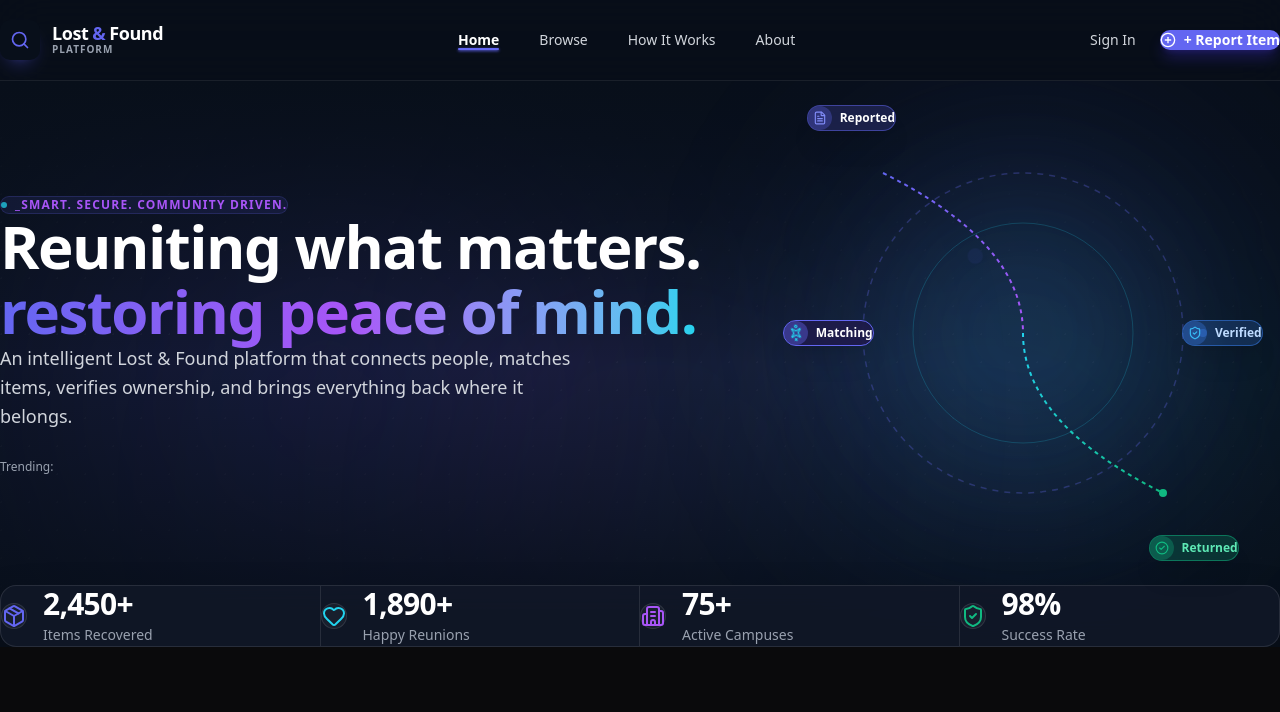
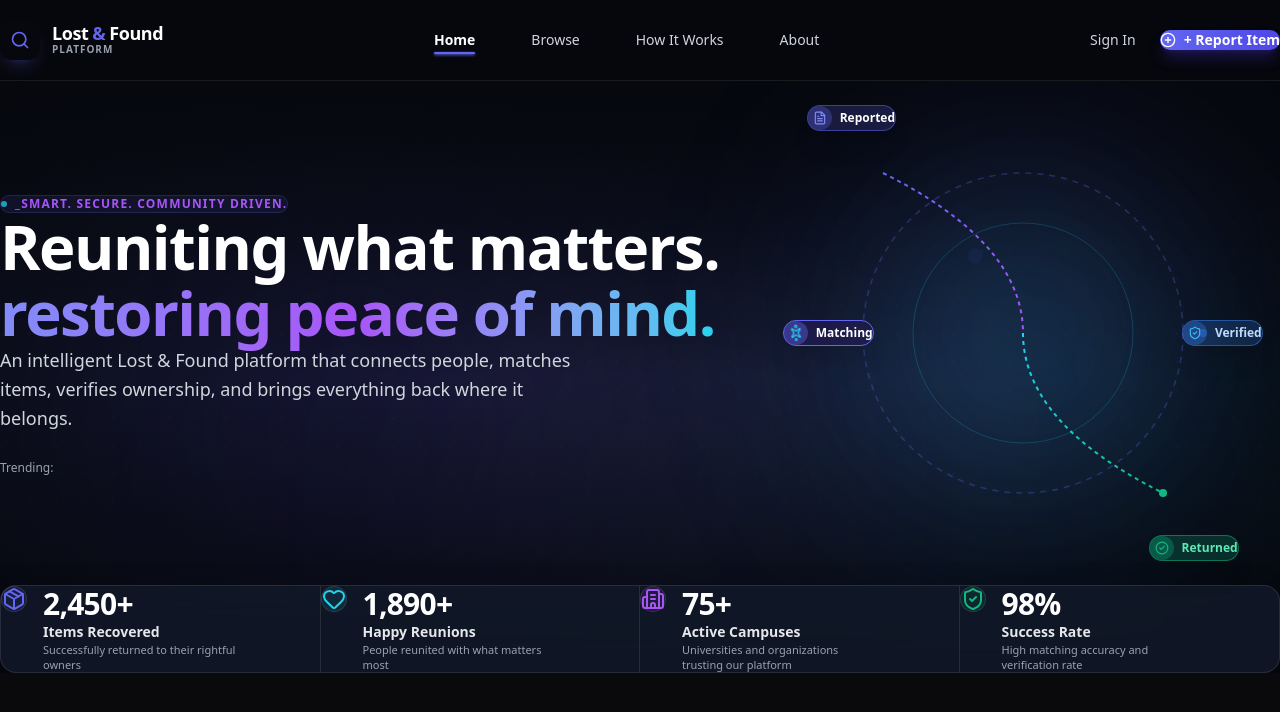
Before and after one commit to colosus-0s/LostAndFound, a React (Vite) app: page / in a window 1280 px wide. Shown: the top 712 px of the page. Built offline with nearby package versions, Linux system fonts and the light colour scheme.

Commit message:
feat: rebuild homepage hero for large desktop viewports matching exact reference specification

```diff
--- a/src/components/hero/HeroSection.tsx
+++ b/src/components/hero/HeroSection.tsx
@@ -6,11 +6,11 @@ import { StatsStrip } from './StatsStrip';
 
 export const HeroSection: React.FC = () => {
   return (
-    <section className="relative pt-10 pb-16 md:pt-16 md:pb-24 bg-[#080F1A] overflow-hidden">
+    <section className="relative pt-10 pb-16 md:pt-16 md:pb-24 bg-[#06080E] overflow-hidden">
       {/* Deep Atmospheric Background Glows matching reference specification */}
-      <div className="absolute top-0 left-0 w-[650px] h-[650px] bg-[#6366F1]/18 blur-[160px] pointer-events-none rounded-full" />
-      <div className="absolute top-1/4 right-0 w-[600px] h-[600px] bg-[#22D3EE]/12 blur-[160px] pointer-events-none rounded-full" />
-      <div className="absolute top-1/3 left-1/3 w-[450px] h-[450px] bg-[#A855F7]/12 blur-[150px] pointer-events-none rounded-full" />
+      <div className="absolute top-0 left-0 w-[700px] h-[700px] bg-[#6366F1]/18 blur-[170px] pointer-events-none rounded-full" />
+      <div className="absolute top-1/4 right-0 w-[650px] h-[650px] bg-[#22D3EE]/12 blur-[160px] pointer-events-none rounded-full" />
+      <div className="absolute top-1/3 left-1/3 w-[500px] h-[500px] bg-[#A855F7]/12 blur-[150px] pointer-events-none rounded-full" />
 
       {/* Star / Particle Grid Background */}
       <div
@@ -22,23 +22,23 @@ export const HeroSection: React.FC = () => {
       />
 
       {/* Soft Vignette Overlay */}
-      <div className="absolute inset-0 bg-gradient-to-b from-[#080F1A] via-transparent to-[#080F1A] pointer-events-none" />
+      <div className="absolute inset-0 bg-gradient-to-b from-[#06080E] via-transparent to-[#06080E] pointer-events-none" />
 
-      {/* Main Centered Content Container */}
-      <div className="max-w-[1400px] mx-auto px-6 sm:px-8 lg:px-12 relative z-10 space-y-12">
+      {/* Main Centered Content Container for Large Monitors */}
+      <div className="max-w-[1536px] mx-auto px-6 sm:px-8 lg:px-12 relative z-10 space-y-12">
         <div className="grid grid-cols-1 lg:grid-cols-12 gap-12 lg:gap-8 items-center">
           {/* Left Column Content (~50% width) */}
           <div className="lg:col-span-7 space-y-7 hero-text-container text-left">
             {/* Eyebrow Label */}
-            <div className="hero-eyebrow inline-flex items-center gap-2 px-3.5 py-1.5 rounded-full bg-[#6366F1]/10 border border-[#6366F1]/20 text-[#A855F7] text-xs font-bold tracking-widest uppercase">
+            <div className="hero-eyebrow inline-flex items-center gap-2 px-4 py-1.5 rounded-full bg-[#6366F1]/10 border border-[#6366F1]/20 text-[#A855F7] text-xs font-bold tracking-widest uppercase">
               <span className="w-1.5 h-1.5 rounded-full bg-[#22D3EE] animate-pulse" />
               <span>_SMART. SECURE. COMMUNITY DRIVEN.</span>
             </div>
 
             {/* Main Headline */}
-            <h1 className="hero-headline text-4xl sm:text-5xl lg:text-[3.75rem] font-extrabold text-white tracking-tight leading-[1.08]">
+            <h1 className="hero-headline text-4xl sm:text-5xl lg:text-[3.85rem] font-extrabold text-white tracking-tight leading-[1.08]">
               Reuniting what matters. <br />
-              <span className="bg-clip-text text-transparent bg-gradient-to-r from-[#6366F1] via-[#A855F7] to-[#22D3EE]">
+              <span className="bg-clip-text text-transparent bg-gradient-to-r from-[#818CF8] via-[#A855F7] to-[#22D3EE]">
                 restoring peace of mind.
               </span>
             </h1>
@@ -61,7 +61,7 @@ export const HeroSection: React.FC = () => {
           </div>
         </div>
 
-        {/* Statistics Strip Component */}
+        {/* Statistics Strip */}
         <StatsStrip />
       </div>
     </section>
--- a/src/components/hero/StatsStrip.tsx
+++ b/src/components/hero/StatsStrip.tsx
@@ -6,52 +6,63 @@ export const StatsStrip: React.FC = () => {
     {
       value: '2,450+',
       label: 'Items Recovered',
+      subtext: 'Successfully returned to their rightful owners',
       icon: Package,
       color: 'text-[#6366F1]',
+      bgColor: 'bg-[#6366F1]/10',
     },
     {
       value: '1,890+',
       label: 'Happy Reunions',
+      subtext: 'People reunited with what matters most',
       icon: Heart,
       color: 'text-[#22D3EE]',
+      bgColor: 'bg-[#22D3EE]/10',
     },
     {
       value: '75+',
       label: 'Active Campuses',
+      subtext: 'Universities and organizations trusting our platform',
       icon: Building2,
       color: 'text-[#A855F7]',
+      bgColor: 'bg-[#A855F7]/10',
     },
     {
       value: '98%',
       label: 'Success Rate',
+      subtext: 'High matching accuracy and verification rate',
       icon: ShieldCheck,
       color: 'text-[#10B981]',
+      bgColor: 'bg-[#10B981]/10',
     },
   ];
 
   return (
-    <div className="stats-strip-container w-full pt-6">
+    <div className="stats-strip-container w-full pt-8">
       <div className="bg-[#111827]/90 backdrop-blur-xl border border-white/10 rounded-2xl p-6 sm:p-8 shadow-2xl shadow-black/50">
-        <div className="grid grid-cols-2 md:grid-cols-4 gap-6 md:gap-0 divide-y md:divide-y-0 md:divide-x divide-white/10">
+        <div className="grid grid-cols-1 sm:grid-cols-2 md:grid-cols-4 gap-6 md:gap-0 divide-y md:divide-y-0 md:divide-x divide-white/10">
           {stats.map((item, index) => {
             const Icon = item.icon;
             return (
               <div
                 key={item.label}
-                className={`flex items-center gap-4 ${
+                className={`flex items-start gap-4 ${
                   index !== 0 ? 'pt-4 md:pt-0 md:pl-6 lg:pl-8' : ''
                 }`}
               >
-                <div className={`p-3.5 rounded-2xl bg-white/[0.04] border border-white/10 ${item.color} shrink-0`}>
+                <div className={`p-3.5 rounded-2xl ${item.bgColor} border border-white/10 ${item.color} shrink-0 mt-1`}>
                   <Icon className="w-6 h-6" />
                 </div>
-                <div>
+                <div className="space-y-1">
                   <span className="block text-2xl sm:text-3xl font-extrabold text-white tracking-tight">
                     {item.value}
                   </span>
-                  <span className="text-xs sm:text-sm font-medium text-gray-400">
+                  <span className="block text-xs sm:text-sm font-semibold text-gray-200">
                     {item.label}
                   </span>
+                  <p className="text-[11px] text-gray-400 leading-snug max-w-[200px]">
+                    {item.subtext}
+                  </p>
                 </div>
               </div>
             );
--- a/src/components/navigation/Navbar.tsx
+++ b/src/components/navigation/Navbar.tsx
@@ -14,16 +14,16 @@ export const Navbar: React.FC = () => {
   ];
 
   return (
-    <header className="sticky top-0 z-50 w-full bg-[#080F1A]/90 backdrop-blur-xl border-b border-white/[0.08] nav-header">
-      <div className="max-w-[1400px] mx-auto px-6 sm:px-8 lg:px-12">
+    <header className="sticky top-0 z-50 w-full bg-[#06080E]/85 backdrop-blur-xl border-b border-white/[0.08] nav-header">
+      <div className="max-w-[1536px] mx-auto px-6 sm:px-8 lg:px-12">
         <div className="flex items-center justify-between h-20">
           {/* Brand Logo (Left) */}
           <a
             href={ROUTE_PATHS.PUBLIC.HOME}
-            className="flex items-center gap-3 focus:outline-none focus:ring-2 focus:ring-[#6366F1]/50 rounded-xl p-1 transition-opacity hover:opacity-90 group"
+            className="flex items-center gap-3 focus:outline-none focus:ring-2 focus:ring-[#6366F1]/50 rounded-xl p-1 transition-opacity hover:opacity-90 group shrink-0"
           >
             <div className="w-10 h-10 rounded-xl bg-gradient-to-tr from-[#6366F1] via-[#818CF8] to-[#22D3EE] p-0.5 flex items-center justify-center shadow-lg shadow-indigo-500/20 group-hover:shadow-indigo-500/40 transition-all">
-              <div className="w-full h-full bg-[#080F1A] rounded-[10px] flex items-center justify-center">
+              <div className="w-full h-full bg-[#06080E] rounded-[10px] flex items-center justify-center">
                 <Search className="w-5 h-5 text-[#6366F1]" />
               </div>
             </div>
@@ -38,7 +38,7 @@ export const Navbar: React.FC = () => {
           </a>
 
           {/* Centered Navigation Links (Center) */}
-          <nav className="hidden md:flex items-center gap-8 lg:gap-10" aria-label="Main Navigation">
+          <nav className="hidden md:flex items-center gap-10 lg:gap-14" aria-label="Main Navigation">
             {navLinks.map((link) => {
               const isActive = link.href === currentPath;
               return (
@@ -53,7 +53,7 @@ export const Navbar: React.FC = () => {
                 >
                   {link.label}
                   {isActive && (
-                    <span className="absolute bottom-0 left-0 right-0 h-0.5 bg-[#6366F1] rounded-full shadow-sm shadow-[#6366F1]" />
+                    <span className="absolute -bottom-1 left-0 right-0 h-0.5 bg-[#6366F1] rounded-full shadow-sm shadow-[#6366F1]" />
                   )}
                 </a>
               );
@@ -61,17 +61,17 @@ export const Navbar: React.FC = () => {
           </nav>
 
           {/* Action Buttons (Right) */}
-          <div className="hidden md:flex items-center gap-6">
+          <div className="hidden md:flex items-center gap-6 shrink-0">
             <a
               href={ROUTE_PATHS.PUBLIC.LOGIN}
-              className="text-sm font-medium text-gray-300 hover:text-white transition-colors focus:outline-none focus:ring-2 focus:ring-[#6366F1]/50 rounded-lg px-3 py-1.5"
+              className="text-sm font-medium text-gray-300 hover:text-white transition-colors focus:outline-none focus:ring-2 focus:ring-[#6366F1]/50 rounded-lg px-2 py-1"
             >
               Sign In
             </a>
             <a href={ROUTE_PATHS.PUBLIC.REPORT}>
               <button
                 type="button"
-                className="bg-[#6366F1] hover:bg-[#4F46E5] text-white text-sm font-semibold px-5 py-2.5 rounded-xl shadow-lg shadow-indigo-600/30 hover:shadow-indigo-600/50 transition-all flex items-center gap-2 cursor-pointer"
+                className="bg-gradient-to-r from-[#6366F1] to-[#4F46E5] hover:from-[#4F46E5] hover:to-[#4338CA] text-white text-sm font-semibold px-5 py-2.5 rounded-xl shadow-lg shadow-indigo-600/30 hover:shadow-indigo-600/50 transition-all flex items-center gap-2 cursor-pointer"
               >
                 <PlusCircle className="w-4 h-4" />
                 <span>+ Report Item</span>
```
